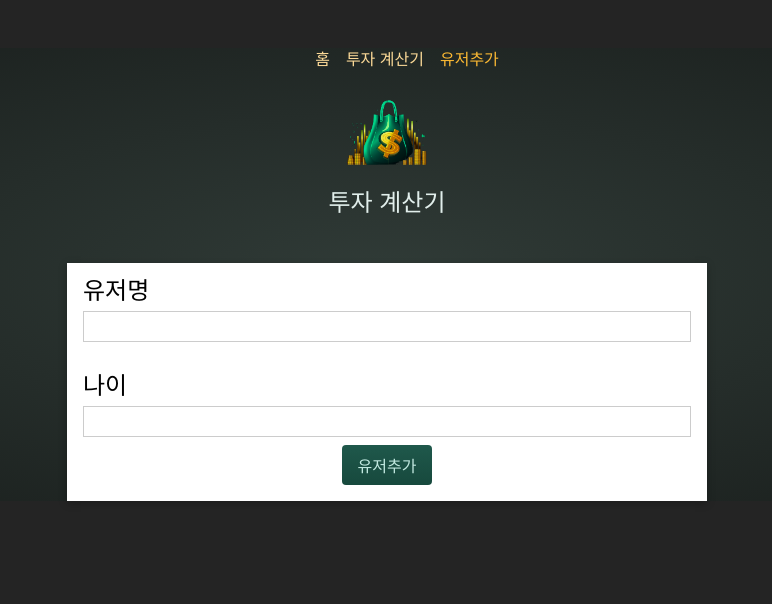
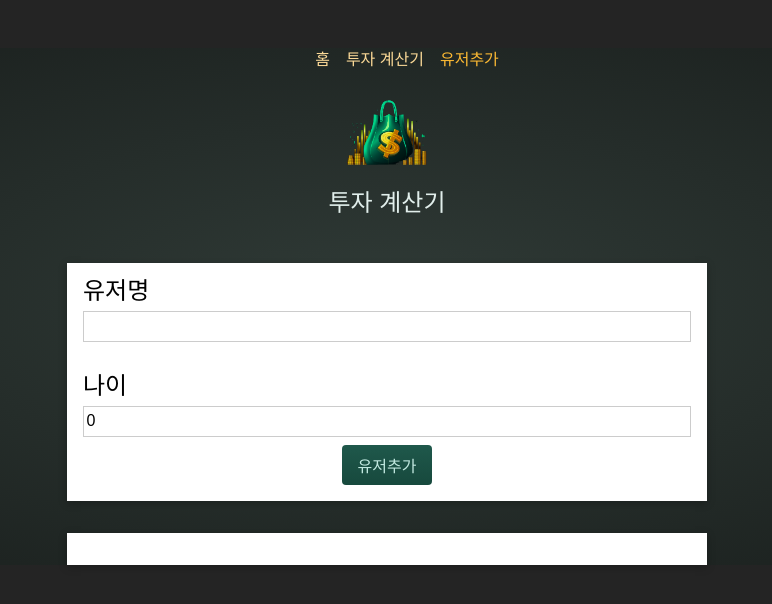
Before and after one commit to braverokmc79/react-investmement, a React (Vite) app: page /addUser in a window 1280 px wide. Shown: the top 604 px of the page, without its empty margins (253-1025 px from the left). Built offline with nearby package versions, Linux system fonts and the light colour scheme.

Commit message:
691.사용자 목록 컴포넌트 추가하기

```diff
--- a/src/App.tsx
+++ b/src/App.tsx
@@ -2,7 +2,7 @@ import React from "react";
 import { RouterProvider, createBrowserRouter } from "react-router-dom";
 import RootLayout from "./pages/RootLayout.tsx";
 import InvetMentCalculate from "./pages/InvetMentCalculate/InvetMentCalculate.tsx";
-import AddUser from "./componets/Users/AddUser.tsx";
+import AddUserPage from "./pages/AddUser/AddUserPage.tsx";
 
 const router = createBrowserRouter([
   {
@@ -19,7 +19,7 @@ const router = createBrowserRouter([
       },
       {
         path: 'addUser',
-        element: <AddUser />,
+        element: <AddUserPage />,
       }
     ]
   },
--- a/src/componets/Users/AddUser.tsx
+++ b/src/componets/Users/AddUser.tsx
@@ -1,28 +1,62 @@
-import React from "react";
+import React, { useState } from "react";
 import Card from "../UI/Card";
 import classes from "./AddUser.module.css";
 
+export type UserType = {
+  username: string;
+  age: number;
+};
+
 const AddUser: React.FC = () => {
-  const adduserHandler = (event: React.FormEvent) => {
+  const [enteredInput, setEnteredInput] = useState<UserType>({username: '', age:0 });
+
+  const addUserHandler = (event: React.FormEvent) => {
     event.preventDefault();
+
+    if(!enteredInput || enteredInput.username.trim().length === 0 || enteredInput.age<=0 ) {
+      return;
+    }
+    setEnteredInput({username: '', age: 0});
+    console.log("enteredInput:", enteredInput);
   };
+
+  const inputChangeHandler = (key: string, value: string) => {
+    setEnteredInput((prev) => {
+      return {
+        ...prev,
+        [key]: value,
+      };
+    });
+  };
+
+
 
   return (
     <Card className={classes.input}>
-      <form onSubmit={adduserHandler}>
+      <form onSubmit={addUserHandler}>
         <label htmlFor="username" className="text-label">유저명</label>
-        <input id="username" type="text" />
-
+        <input
+          id="username"
+          type="text"
+          value={enteredInput.username}
+          onChange={(event) => inputChangeHandler("username", event.target.value)}
+        />
         <br/>
         <label htmlFor="age" className="text-label">나이</label>
-        <input id="age" type="numbre" />
-
+        <input
+          id="age"
+          type="number"
+          value={enteredInput.age}
+          onChange={(event) => inputChangeHandler("age", event.target.value)}
+        />
         <div className="text-center">
           <button type="submit" className="button">
             유저추가
           </button>
         </div>
       </form>
+
+
     </Card>
   );
 };
--- /dev/null
+++ b/src/componets/Users/UsersList.module.css
@@ -0,0 +1,16 @@
+.users {
+    margin: 2rem auto;
+    width: 90%;
+    max-width: 40rem;
+  }
+
+  .users ul {
+    list-style: none;
+    padding: 1rem;
+  }
+
+  .users li {
+    border: 1px solid #ccc;
+    margin: 0.5rem 0;
+    padding: 0.5rem;
+  }
--- /dev/null
+++ b/src/componets/Users/UsersList.tsx
@@ -0,0 +1,25 @@
+import React from "react";
+import { UserType } from "./AddUser";
+import Card from "../UI/Card";
+import classes from "./UsersList.module.css";
+
+interface UserListProps {
+  users: UserType[];
+}
+
+
+const UsersList: React.FC<UserListProps> = (props) => {
+  return (
+    <Card className={classes.users}>
+      <ul>
+        {props.users.map((user) => (
+          <li>
+            {user.username} ({user.age} 세)
+          </li>
+        ))}
+      </ul>
+    </Card>
+  );
+};
+
+export default UsersList;
--- /dev/null
+++ b/src/pages/AddUser/AddUserPage.tsx
@@ -0,0 +1,15 @@
+import React from 'react'
+import UsersList from '../../componets/Users/UsersList'
+import AddUser from '../../componets/Users/AddUser'
+
+const AddUserPage:React.FC = () => {
+  return (
+    <div>
+        <AddUser />
+
+        <UsersList users={[]}  />
+    </div>
+  )
+}
+
+export default AddUserPage
```
Also changed, not shown: src/componets/UI/Button.module.css (added, +18 -0 lines), src/componets/UI/Button.tsx (added, +21 -0 lines), src/pages/AddUser/AddUser.tsx (deleted, +0 -9 lines).
